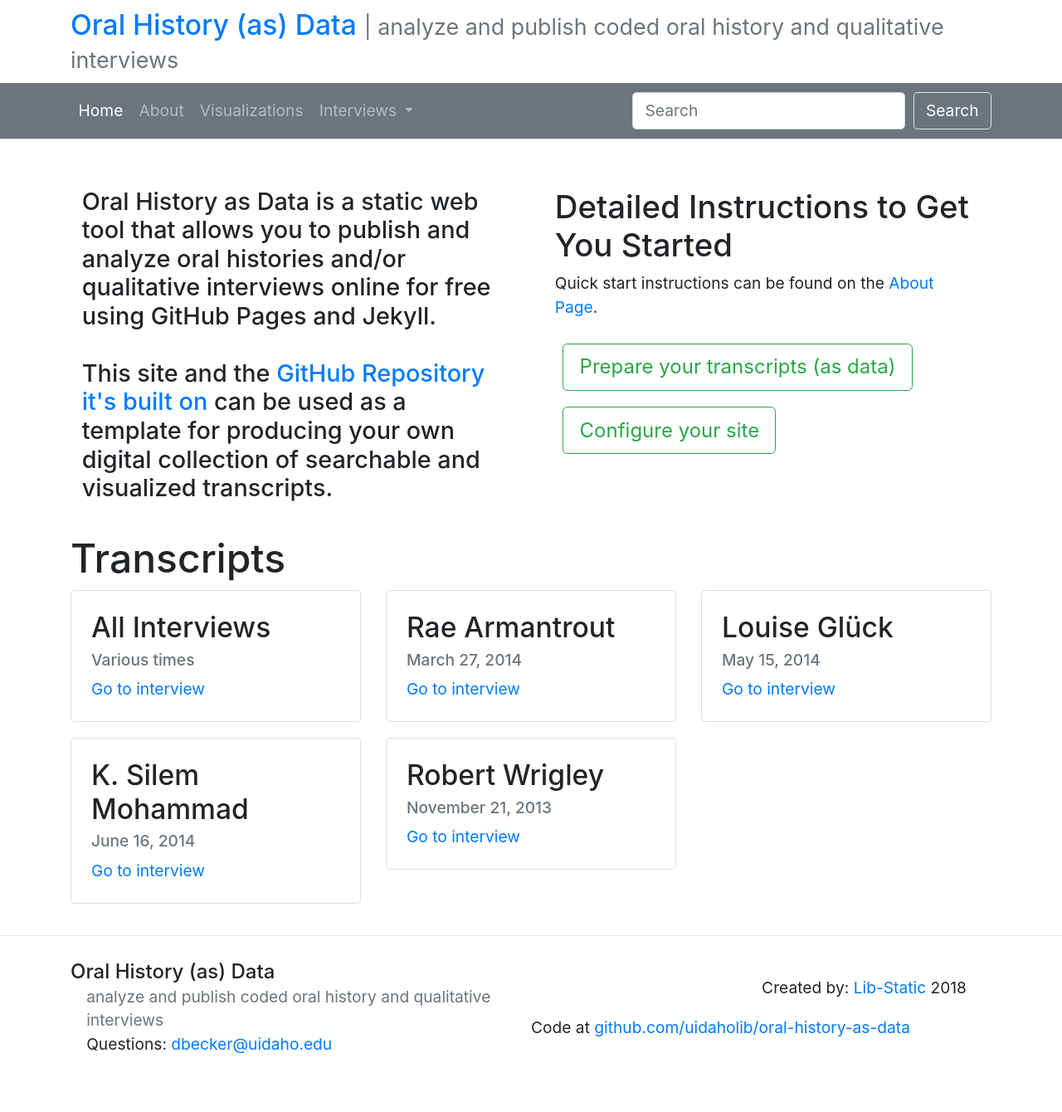
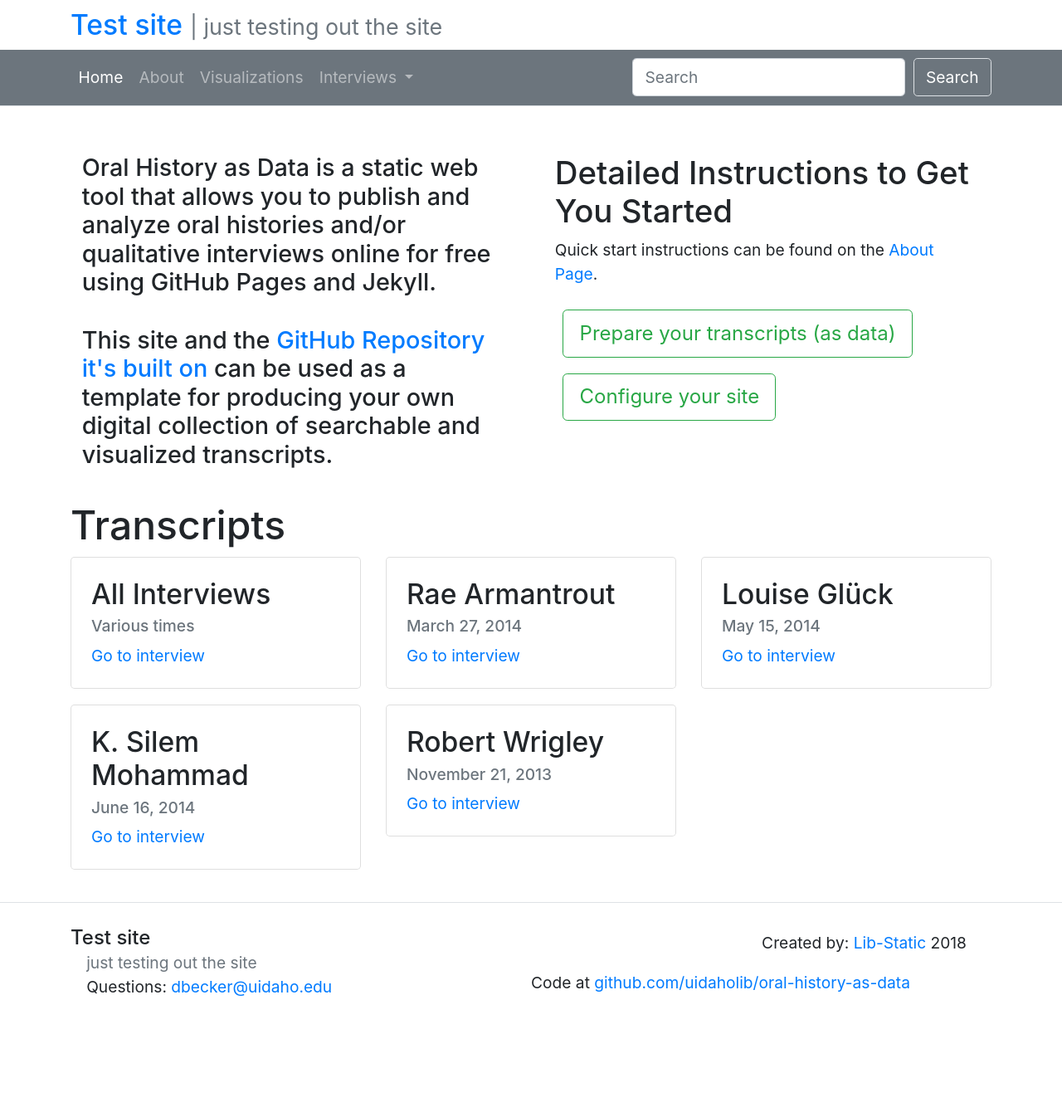
Before and after one commit to deck4106/strickland2, a Jekyll site: the page built from index.html, in a window 1280 px wide. Shown: the whole page at 83% size. Built offline with Jekyll 4.4.1, drawn with Linux system fonts in a browser that asks for light colours; nearby versions of some CDN libraries; after the commit the page ends 1271 px from its top, so only the background shows below that.

Commit message:
changed title/ tagline to test for script

```diff
--- a/_config.yml
+++ b/_config.yml
@@ -4,12 +4,12 @@
 # Site settings
 
 # title of site appears in banner
-title: Oral History (as) Data
+title: Test site
 # tagline appears in banner
-tagline: analyze and publish coded oral history and qualitative interviews
+tagline: just testing out the site
 # description appears in meta tags and other locations
 # this description might appear in search result lists, keep around 160 characters max
-description: "Lib-Static Oral History / Qualitative Interview Analysis Tool, Analyze and publish transcriptions with tagged csvs"
+description: "just making sure this works"
 # keywords appear in meta tags
 keywords: "university of idaho, oral history, digital collections, digital humanities"
 # creator of the digital collection, to appear in meta tags
```
